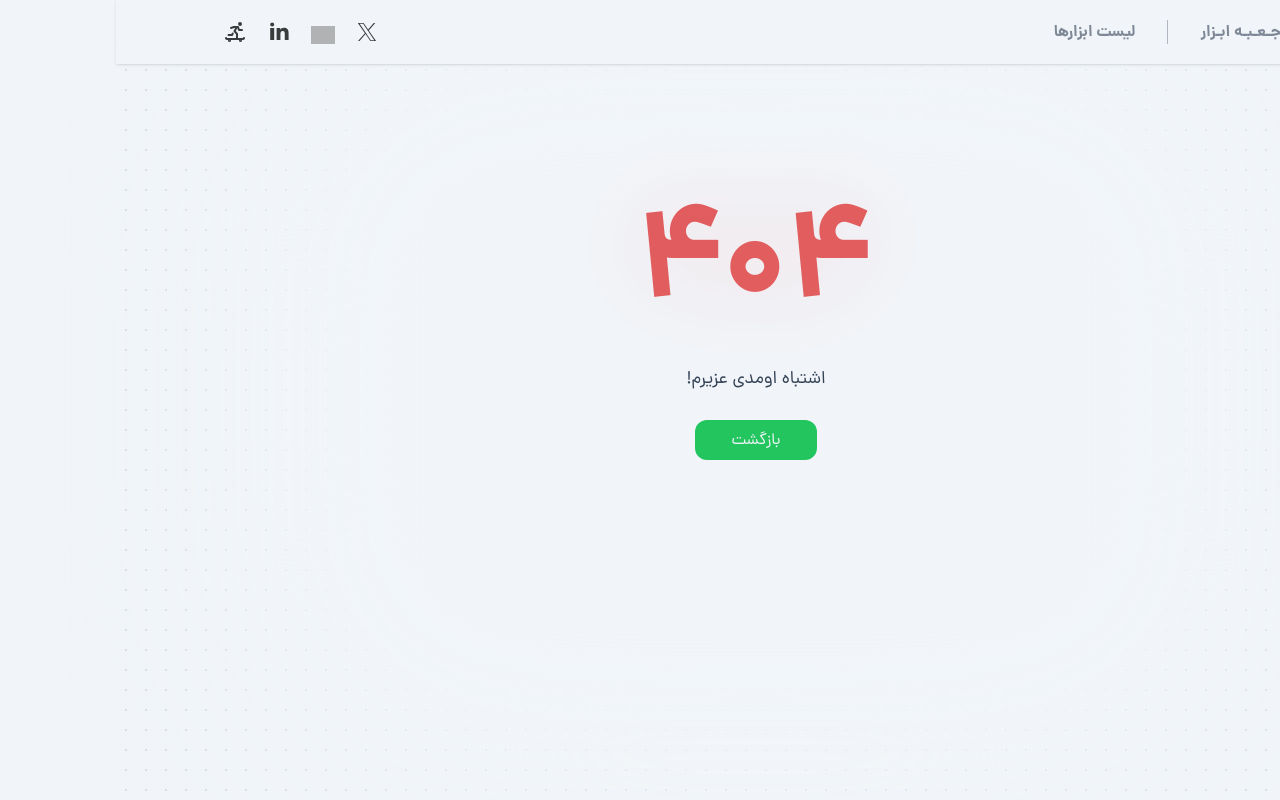
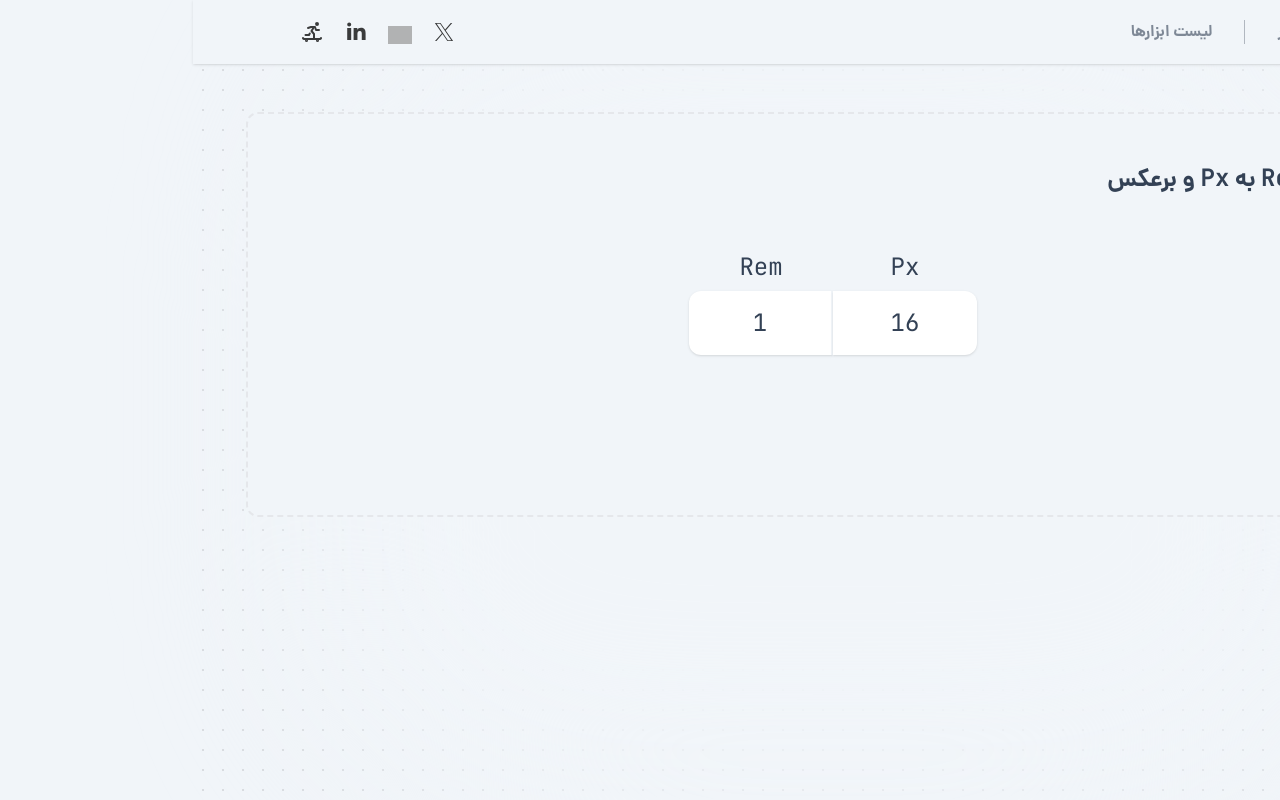
Before and after one commit to AliShariatian/AtianAbzar.ir, a Next.js app: page /px-rem in a window 1280 px wide. Before the commit this address had no page. Built offline with nearby package versions, Linux system fonts and the light colour scheme; grey boxes are pictures that could not be loaded.

Commit message:
✨ feat: add new Tool: Px-Rem converter

```diff
--- /dev/null
+++ b/src/app/(tools)/px-rem/Inputs.tsx
@@ -0,0 +1,66 @@
+"use client";
+
+// 1 Rem === 16 Px
+
+import { FC, useState } from "react";
+import { valueValidation } from "./valueValidation";
+
+export const Inputs: FC = (): JSX.Element => {
+   const [px, setPx] = useState<number>(16);
+   const [rem, setRem] = useState<number>(1);
+
+   const pxChangeHandler = async (ev: React.ChangeEvent<HTMLInputElement>) => {
+      const pxValue: number = valueValidation(ev.target.value);
+      const newRem: number = pxValue / 16;
+
+      setPx(pxValue);
+      setRem(newRem);
+   };
+
+   const remChangeHandler = (ev: React.ChangeEvent<HTMLInputElement>) => {
+      const remValue: number = valueValidation(ev.target.value);
+      const newPx: number = remValue * 16;
+
+      setRem(remValue);
+      setPx(newPx);
+   };
+
+   return (
+      <>
+         {" "}
+         {/* REM */}
+         <div className="flex flex-col gap-2">
+            <label htmlFor="px" className="mx-auto">
+               Rem
+            </label>
+            <input
+               id="px"
+               type="number"
+               placeholder="Rem"
+               min={0}
+               max={1000}
+               value={rem}
+               onChange={remChangeHandler}
+               className="input-arrow-hide w-36 rounded-l-xl border-r-2 border-slate-100 py-4 text-center shadow outline-none"
+            />
+         </div>
+
+         {/* PX */}
+         <div className="flex flex-col gap-2">
+            <label htmlFor="px" className="mx-auto">
+               Px
+            </label>
+            <input
+               id="px"
+               type="number"
+               placeholder="Px"
+               min={0}
+               max={1000}
+               value={px}
+               onChange={pxChangeHandler}
+               className="input-arrow-hide w-36 rounded-r-xl py-4 text-center shadow outline-none"
+            />
+         </div>
+      </>
+   );
+};
--- /dev/null
+++ b/src/app/(tools)/px-rem/page.tsx
@@ -0,0 +1,19 @@
+import { FC } from "react";
+import { Inputs } from "./Inputs";
+
+const PxRem: FC = (): JSX.Element => {
+   return (
+      <main className="mx-auto flex w-11/12 flex-col gap-5 rounded-xl border-2 border-dashed bg-slate-100 p-12">
+         <h1 className="text-2xl font-bold">
+            تبدیل <span className="font-jetBrains">Rem</span> به <span className="font-jetBrains">Px</span> و برعکس
+         </h1>
+
+         {/* INPUTS */}
+         <section dir="ltr" className="mb-28 mt-9 flex w-full justify-center font-jetBrains text-2xl">
+            <Inputs />
+         </section>
+      </main>
+   );
+};
+
+export default PxRem;
--- /dev/null
+++ b/src/app/(tools)/px-rem/valueValidation.ts
@@ -0,0 +1,6 @@
+export const valueValidation = (value: string) => {
+   value = value.replace(/\.+/g, ".").replace(/[^\.0-9]/g, "");
+   value = Number(value) > 1 ? value.replace(/^0+/g, "") : value;
+
+   return Number(value);
+};
--- a/src/app/globals.css
+++ b/src/app/globals.css
@@ -1,6 +1,14 @@
 @tailwind base;
 @tailwind components;
 @tailwind utilities;
+
+@layer base {
+   input[type="number"].input-arrow-hide::-webkit-inner-spin-button,
+   input[type="number"].input-arrow-hide::-webkit-outer-spin-button {
+      -webkit-appearance: none;
+      margin: 0;
+   }
+}
 
 :root {
    scroll-behavior: smooth;
@@ -51,10 +59,4 @@ body::-webkit-scrollbar-thumb {
    z-index: -100;
 }
 
-/* Gradient effect */
-.gradient {
-   background-image: linear-gradient(270deg, hsl(221deg 73% 70%) 74%, hsl(220deg 76% 51%) 100%);
-   filter: blur(125px);
-}
-
 /*  */
--- a/src/app/layout.tsx
+++ b/src/app/layout.tsx
@@ -12,7 +12,7 @@ import { Navbar, PageLoadingProgressBar } from "@/components";
 // -------------------------------------------------------------------------------------
 
 export const metadata: Metadata = {
-   title: `${metaTitle}`,
+   title: `${metaTitle} | ابزارهای برنامه‌نویسی فرانت‌اند`,
    description: "جعبه ابزار برنامه نویسی",
 };
 
@@ -20,7 +20,7 @@ const RootLayout: FC<PropsWithChildren> = ({ children }): JSX.Element => {
    return (
       <html lang="fa" dir="rtl">
          <body
-            className={`${danaFont.variable} ${morabbaFont.variable} ${jetBrainsFont.variable} bgDotPattern relative overflow-x-hidden bg-slate-100 py-28 font-dana text-slate-700 transition-all duration-200 ease-in xl:pt-40`}
+            className={`${danaFont.variable} ${morabbaFont.variable} ${jetBrainsFont.variable} bgDotPattern relative overflow-x-hidden bg-slate-100 py-28 font-dana text-slate-700 transition-all duration-200 ease-in`}
          >
             <PageLoadingProgressBar />
             <Navbar />
--- a/src/utils/tools.ts
+++ b/src/utils/tools.ts
@@ -4,7 +4,7 @@ export type ToolsType = {
 };
 
 export const tools: ToolsType[] = [
-   { title: "Tool 1", slug: "1" },
+   { title: "Rem-Px Converter", slug: "px-rem" },
    { title: "Tool 2", slug: "2" },
    { title: "Tool 3", slug: "3" },
    { title: "Tool 4", slug: "4" },
```
